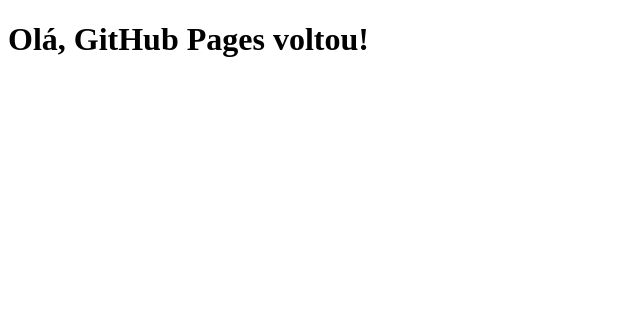
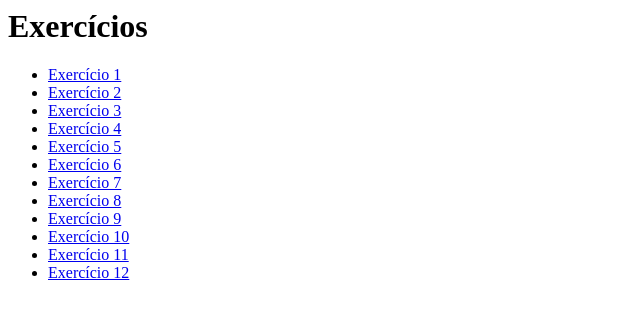
Before and after one commit to Redryen/JS_programacao, a plain HTML site: page index.html in a window 1280 px wide. Shown: the whole page, without its empty margins (0-640 px from the left). Drawn offline with Linux system fonts and the light colour scheme.

Commit message:
Update index.html

```diff
--- a/index.html
+++ b/index.html
@@ -1,10 +1,28 @@
-<!DOCTYPE html>
-<html lang="pt-BR">
+<html>
+
 <head>
-<meta charset="UTF-8">
-<title>Meu Site</title>
+
+    <title>Programação em JS</title>
+
 </head>
 <body>
-<h1>Olá, GitHub Pages voltou!</h1>
+
+   <h1>Exercícios</h1>
+  <ul>
+    <li><a href="ex01.html" target="_blank">Exercício 1 </a></li>
+    <li><a href="ex02.html" target="_blank">Exercício 2 </a></li>
+    <li><a href="ex03.html" target="_blank">Exercício 3 </a></li>
+    <li><a href="ex04.html" target="_blank">Exercício 4 </a></li>
+    <li><a href="ex05.html" target="_blank">Exercício 5 </a></li>
+    <li><a href="ex06.html" target="_blank">Exercício 6 </a></li>
+    <li><a href="ex07.html" target="_blank">Exercício 7 </a></li>
+    <li><a href="ex08.html" target="_blank">Exercício 8 </a></li>
+    <li><a href="ex09.html" target="_blank">Exercício 9 </a></li>
+    <li><a href="ex10.html" target="_blank">Exercício 10 </a></li>
+    <li><a href="ex11.html" target="_blank">Exercício 11 </a></li>
+    <li><a href="ex12.html" target="_blank">Exercício 12 </a></li>
+  </ul>
+
+
 </body>
 </html>
```
